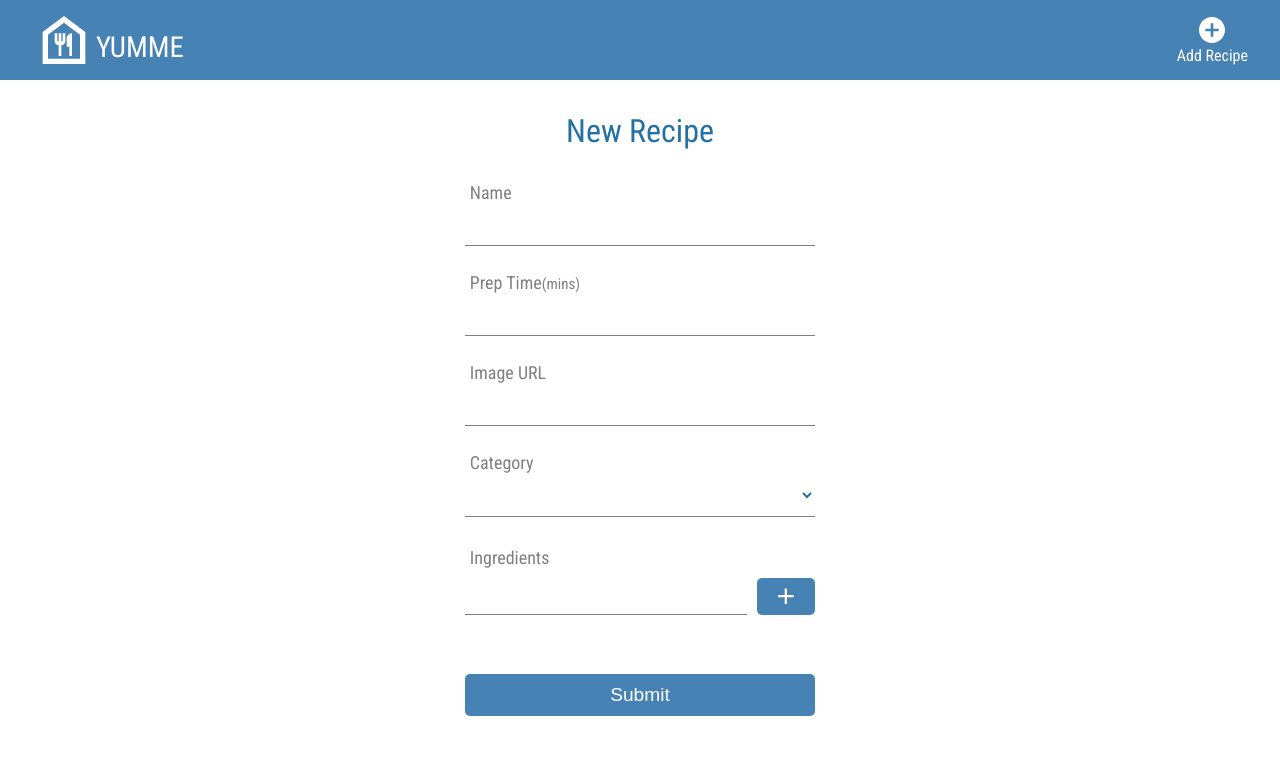
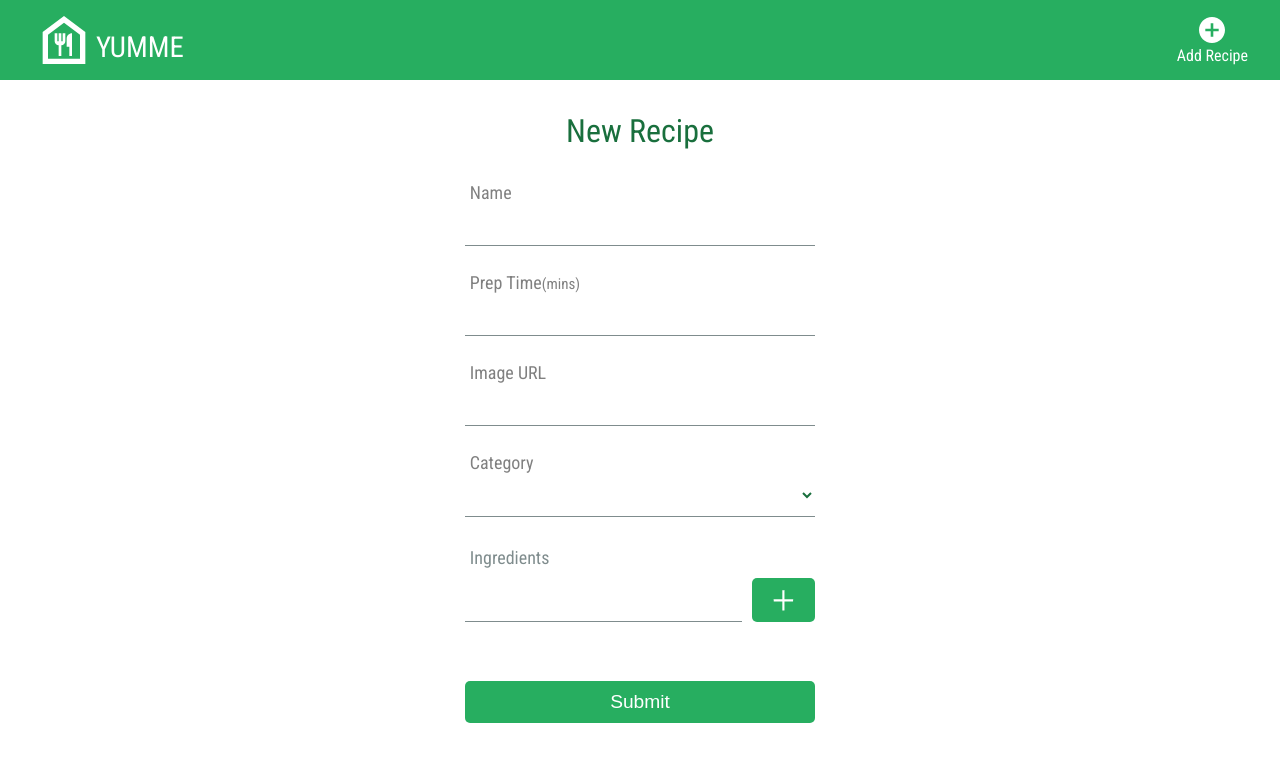
Before and after one commit to QuanXuuu/Capstone-project, a React (Create React App) app: page /recipes/new in a window 1280 px wide. Shown: the top 762 px of the page. Built offline with nearby package versions, Linux system fonts and the light colour scheme.

Commit message:
Add landing page

```diff
--- a/src/App.js
+++ b/src/App.js
@@ -5,6 +5,7 @@ import Navigation from './components/Navigation/Navigation.js';
 import dbRecipes from './data/recipes.json';
 import {setToLocal, getFromLocal} from './lib/localStorage.js';
 import Home from './pages/Home';
+import LandingPage from './pages/LandingPage';
 import RecipeCreate from './pages/RecipeCreate';
 import RecipeDetail from './pages/RecipeDetail';
 import RecipeEdit from './pages/RecipeEdit.js';
@@ -30,8 +31,9 @@ export default function App() {
     <>
       <Navigation />
       <Routes>
-        <Route path="/" element={<Home recipes={recipes} />} />
+        <Route path="/" element={<LandingPage />} />
         <Route path="/recipes">
+          <Route path="" element={<Home recipes={recipes} />} />
           <Route path="new" element={<RecipeCreate onAddRecipe={addRecipe} />} />
           <Route path=":id" element={<RecipeDetail recipes={recipes} onDeleteRecipe={deleteRecipe} />} />
           <Route path=":id/edit" element={<RecipeEdit recipes={recipes} onEditRecipe={editRecipe} />} />
--- a/src/GlobalStyles.js
+++ b/src/GlobalStyles.js
@@ -11,18 +11,25 @@ export default styled.createGlobalStyle`
   }
 
   :root {
-    --bgcolor: white;
-    --textcolor: rgb(36, 113, 163);
-    --lightcyan: rgb(224, 255, 255);
+    --bgcolor: #ffffff;
+    --textcolor: #196f3d;
+    --primary-color: #196f3d;
+    --secondary-color: #27ae60;
+
+    --third-color: #58d68d;
+
+    --gray: #7f8c8d;
+
+    /* --lightcyan: rgb(224, 255, 255);
     --blue: rgb(70, 130, 180);
     --lightblue: rgb(176, 196, 222);
-    --skyblue: rgb(135, 206, 235);
+    --skyblue: rgb(135, 206, 235);  */
   }
 
   body {
     font-size: 1.125rem;
     font-family: 'Roboto Condensed', sans-serif;
-    color: var(--textcolor);
+    color: var(--primary-color);
     background-color: var(--bgcolor);
     line-height: 1.2;
     height: 100vh;
--- a/src/components/IngredientsForm/IngredientsForm.js
+++ b/src/components/IngredientsForm/IngredientsForm.js
@@ -1,4 +1,5 @@
 import {useState} from 'react';
+import {AiOutlinePlus} from 'react-icons/ai';
 import styled from 'styled-components';
 
 export default function IngredientsForm({onAddIngredients}) {
@@ -34,7 +35,7 @@ export default function IngredientsForm({onAddIngredients}) {
       />
 
       <Button onClick={addNewIngredient}>
-        <Span>+</Span>
+        <AiOutlinePlus id="icon-plus" />
       </Button>
     </Container>
   );
@@ -51,7 +52,7 @@ const Label = styled.label`
   grid-column: span 2;
   margin-top: 1rem;
   margin-left: 0.3rem;
-  color: gray;
+  color: var(--gray);
 `;
 
 const Input = styled.input`
@@ -60,23 +61,24 @@ const Input = styled.input`
   color: inherit;
   margin-top: -0.6rem;
   border: none;
-  border-bottom: 1px solid gray;
+  border-bottom: 1px solid var(--gray);
 
   :focus {
     outline: none;
-    border-color: var(--blue);
+    border-color: var(--secondary-color);
   }
 `;
 
 const Button = styled.button`
-  background-color: var(--blue);
+  background-color: var(--secondary-color);
   border: none;
   border-radius: 5px;
   cursor: pointer;
-`;
-
-const Span = styled.span`
-  font-size: 2rem;
+  font-size: 1.8rem;
   font-weight: 200;
   color: white;
+
+  #icon-plus {
+    margin-top: 0.5rem;
+  }
 `;
--- a/src/components/Navigation/Navigation.js
+++ b/src/components/Navigation/Navigation.js
@@ -40,7 +40,7 @@ const Nav = styled.div`
   justify-content: space-between;
   align-items: center;
   padding: 0.5rem 0;
-  background-color: var(--blue);
+  background-color: var(--secondary-color);
 `;
 
 const StyledNavLink = styled(NavLink)`
--- a/src/components/RecipeCard/RecipeCard.js
+++ b/src/components/RecipeCard/RecipeCard.js
@@ -57,7 +57,7 @@ const CardHeader = styled.header`
 
 const linkStyle = {
   textDecoration: 'none',
-  color: 'var(--textcolor)',
+  color: 'var(--primary-color)',
 };
 
 const CardImageContainer = styled.div`
@@ -81,10 +81,10 @@ const CardDetailContainer = styled.div`
 `;
 
 const IconButtonRight = styled.button`
-  background-color: white;
+  background-color: var(--bgcolor);
   border: none;
   font-size: 1.8rem;
-  color: var(--blue);
+  color: var(--secondary-color);
   position: absolute;
   left: 230px;
   bottom: 0;
--- a/src/components/RecipeForm/RecipeForm.js
+++ b/src/components/RecipeForm/RecipeForm.js
@@ -89,11 +89,11 @@ const Input = styled.input`
   color: inherit;
   margin-top: -0.6rem;
   border: none;
-  border-bottom: 1px solid gray;
+  border-bottom: 1px solid var(--gray);
 
   :focus {
     outline: none;
-    border-color: var(--blue);
+    border-color: var(--secondary-color);
   }
 `;
 
@@ -104,11 +104,11 @@ const TimeInput = styled.input`
   -moz-appearance: textfield;
   margin-top: -0.6rem;
   border: none;
-  border-bottom: 1px solid gray;
+  border-bottom: 1px solid var(--gray);
 
   :focus {
     outline: none;
-    border-color: var(--blue);
+    border-color: var(--secondary-color);
   }
 `;
 
@@ -118,13 +118,13 @@ const CreateSelect = styled.select`
   color: inherit;
   margin: 0.2rem 0;
   margin-top: -0.6rem;
-  background-color: white;
+  background-color: var(--bgcolor);
   border: none;
-  border-bottom: 1px solid gray;
+  border-bottom: 1px solid var(--gray);
 
   :focus {
     outline: none;
-    border-color: var(--blue);
+    border-color: var(--secondary-color);
   }
 `;
 
@@ -142,7 +142,7 @@ const IngredientItem = styled.li`
 const Button = styled.button`
   margin: 20px 0;
   padding: 10px;
-  background-color: var(--blue);
+  background-color: var(--secondary-color);
   border: none;
   border-radius: 5px;
   cursor: pointer;
--- /dev/null
+++ b/src/pages/LandingPage.js
@@ -0,0 +1,34 @@
+import styled from 'styled-components';
+
+import BackgroundImage from '../image/background.png';
+
+export default function LandingPage() {
+  return (
+    <div>
+      <ImageContainer>
+        <Image src={BackgroundImage} alt="food" />
+      </ImageContainer>
+      <Text>Your digital recipe book</Text>
+    </div>
+  );
+}
+
+const ImageContainer = styled.div`
+  width: 375px;
+  height: 450px;
+  margin: 7rem auto 0 auto;
+`;
+
+const Image = styled.img`
+  width: 100%;
+  height: 100%;
+  overflow: hidden;
+  object-fit: cover;
+  border-radius: 8px;
+`;
+
+const Text = styled.h1`
+  margin-top: -3rem;
+  text-align: center;
+  color: var(--bgcolor);
+`;
--- a/src/pages/RecipeDetail.js
+++ b/src/pages/RecipeDetail.js
@@ -91,7 +91,7 @@ const IconButtonLeft = styled.button`
   border: none;
   margin-right: 1rem;
   font-size: 1.8rem;
-  color: var(--blue);
+  color: var(--secondary-color);
   cursor: pointer;
 `;
 const DetailName = styled.h1`
@@ -123,7 +123,6 @@ const DetailImage = styled.img`
 
 const DetailSubTitleContainer = styled.div`
   display: flex;
-  flex-direction: row;
   justify-content: space-around;
   margin: 1rem 0 1.8rem 0;
 
@@ -187,14 +186,14 @@ const Button = styled.button`
   border: none;
   border-radius: 5px;
   color: white;
-  background-color: var(--blue);
+  background-color: var(--secondary-color);
   display: flex;
   justify-content: center;
   align-items: center;
   cursor: pointer;
 
   :active {
-    background-color: var(--lightblue);
+    background-color: var(--third-color);
   }
 
   #icon-delete,
--- a/src/pages/RecipeEdit.js
+++ b/src/pages/RecipeEdit.js
@@ -1,5 +1,5 @@
 import {useState} from 'react';
-import {MdUpdate} from 'react-icons/md';
+import {FaSave} from 'react-icons/fa';
 import {MdCancel} from 'react-icons/md';
 import {RiDeleteBin5Fill} from 'react-icons/ri';
 import {useParams, useNavigate} from 'react-router-dom';
@@ -141,7 +141,7 @@ export default function RecipeEdit({recipes, onEditRecipe}) {
 
         <ButtonWrapper>
           <Button type="submit" onClick={handleSubmit}>
-            <MdUpdate id="icon-update" />
+            <FaSave id="icon-update" />
             <ButtonTextSpan>Save</ButtonTextSpan>
           </Button>
         </ButtonWrapper>
@@ -176,7 +176,7 @@ const Input = styled.input`
 
   :focus {
     outline: none;
-    border-color: var(--blue);
+    border-color: var(--secondary-color);
   }
 `;
 
@@ -191,7 +191,7 @@ const TimeInput = styled.input`
 
   :focus {
     outline: none;
-    border-color: var(--blue);
+    border-color: var(--secondary-color);
   }
 `;
 
@@ -209,7 +209,7 @@ const URLInput = styled.input`
 
   :focus {
     outline: none;
-    border-color: var(--blue);
+    border-color: var(--third-color);
   }
 `;
 
@@ -225,7 +225,7 @@ const EditSelect = styled.select`
 
   :focus {
     outline: none;
-    border-color: var(--blue);
+    border-color: var(--third-color);
   }
 `;
 
@@ -244,7 +244,7 @@ const IngredientItem = styled.li`
 `;
 
 const IconButtonDelete = styled.button`
-  background-color: whitesmoke;
+  background-color: var(--bgcolor);
   border: none;
   color: inherit;
   margin-right: 0.6rem;
@@ -271,14 +271,14 @@ const Button = styled.button`
   border: none;
   border-radius: 5px;
   color: white;
-  background-color: var(--blue);
+  background-color: var(--secondary-color);
   display: flex;
   justify-content: center;
   align-items: center;
   cursor: pointer;
 
   :active {
-    background-color: var(--lightblue);
+    background-color: var(--third-color);
   }
 
   #icon-cancel,
```
Also changed, not shown: 1 other file (tests, documents, lock files or other folders).
